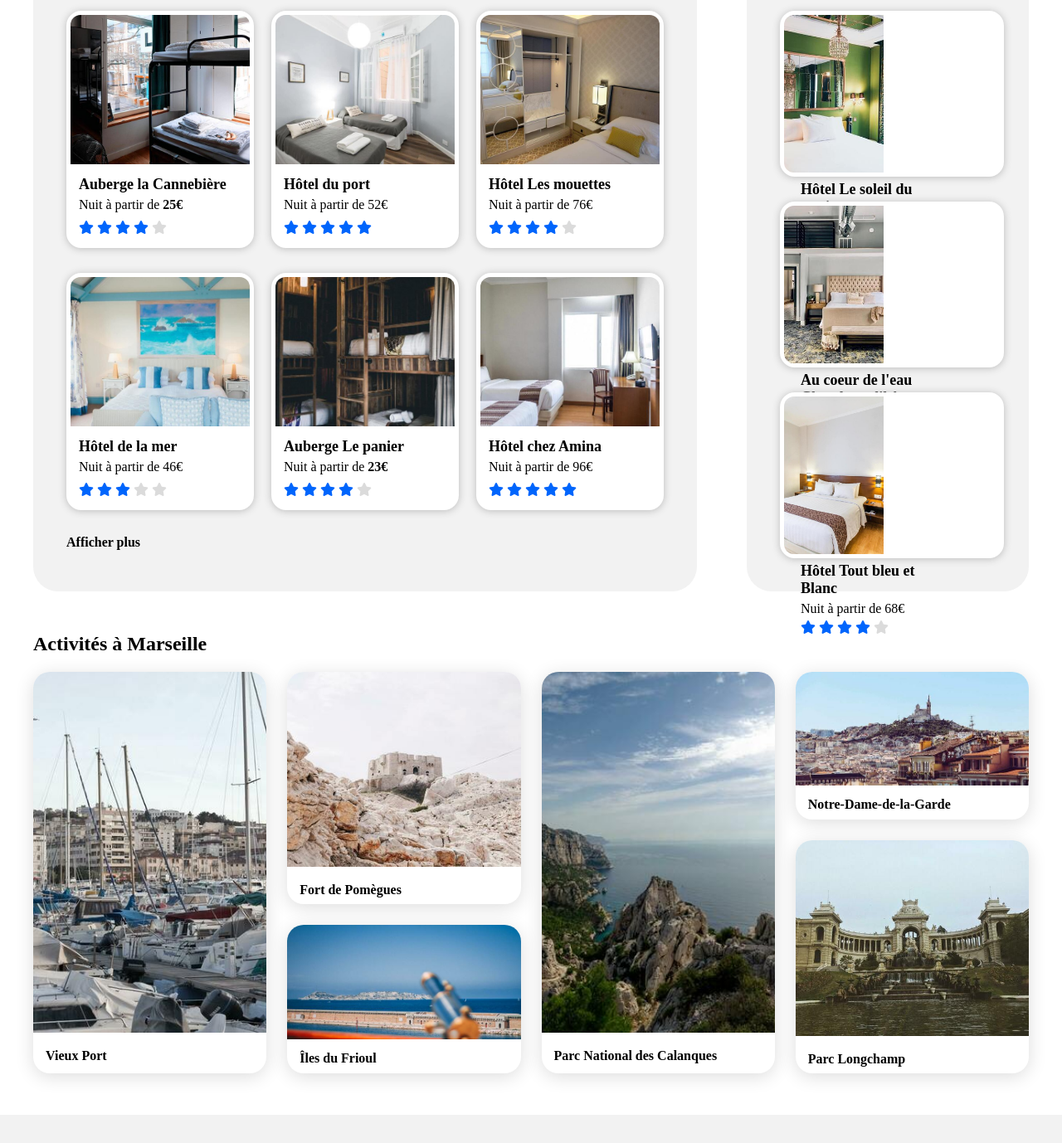
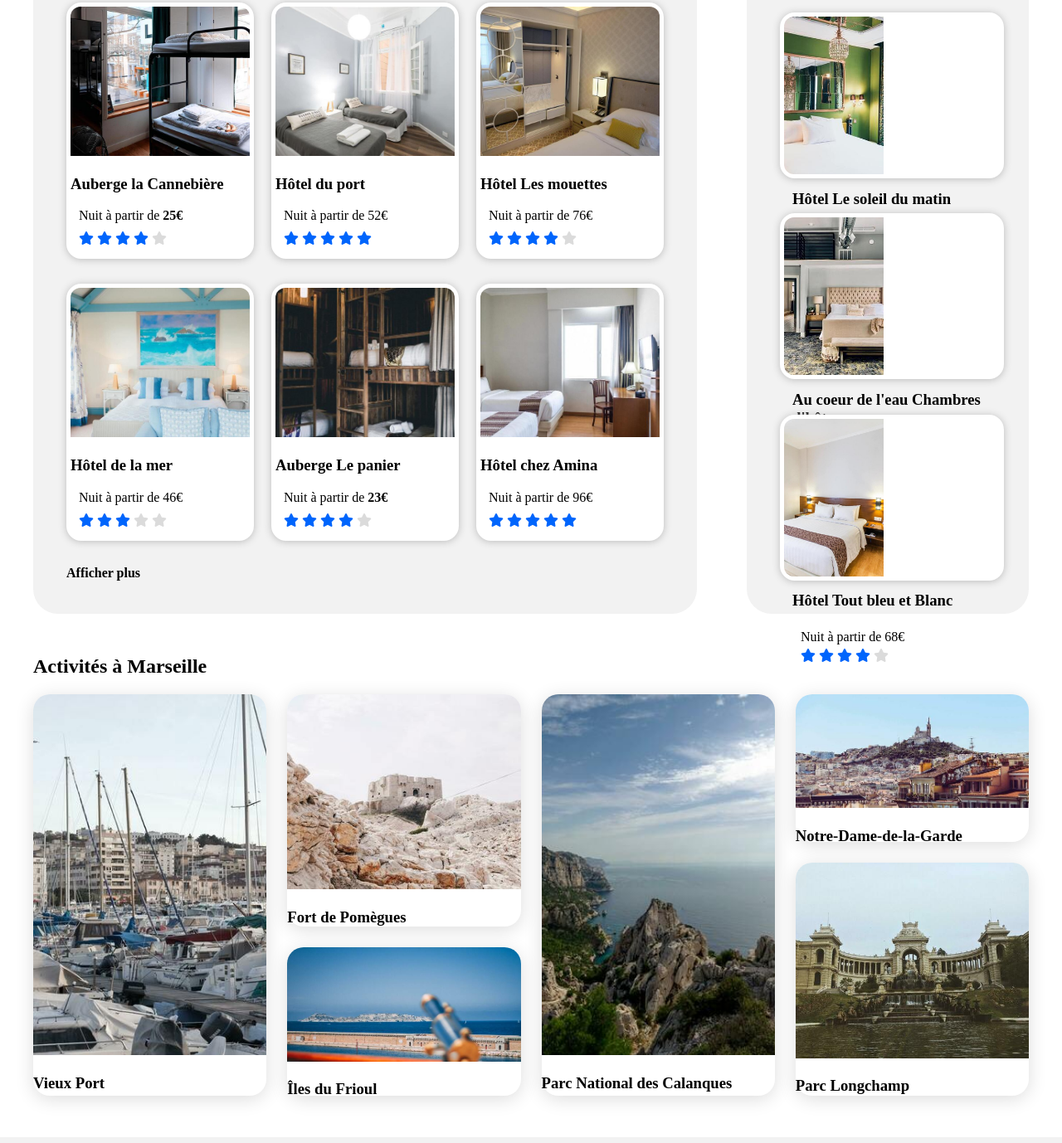
Before and after one commit to lebequin/Reservia_Creation_site_web_base_maquette, a plain HTML site: page index.html in a window 1280 px wide. Shown: the part 402-1780 px from the top of the page at 83% size. Drawn offline with Linux system fonts and the light colour scheme; a web font is replaced by a local one.

Commit message:
Update index.html

```diff
--- a/index.html
+++ b/index.html
@@ -28,7 +28,7 @@
             </nav>
         </header>
         <!-- Recherche du lieu & filtres -->
-        <div class="research">
+        <section class="research">
             <h1>Trouvez votre hébergement pour des vacances de rêve</h1>
             <p>En plein centre ville ou en pleine nature</p>
 
@@ -46,16 +46,16 @@
                 </div>
                 <p><i class="fas fa-info"></i> Plus de 500 logements sont disponibles dans cette ville</p>
             </div>
-        </div>
+        </section>
 
         <!-- hebergement -->
-        <div id="housing">
+        <section id="housing">
             <article>
                 <h2>Hébergement à Marseille</h2>
                 <div class="flex">
                     <a class="card card-1">
                         <img src="images/hebergements/4_small/marcus-loke-WQJvWU_HZFo-unsplash.jpg" alt="image Auberge la Cannebière">
-                        <p class="h3">Auberge la Cannebière</p>
+                        <h3>Auberge la Cannebière</h3>
                         <p>Nuit à partir de <span>25€</span></p>
                         <div class="stars">
                             <i class="fas fa-star color1"></i>
@@ -67,7 +67,7 @@
                     </a>
                     <a class="card card-2">
                         <img src="images/hebergements/4_small/fred-kleber-gTbaxaVLvsg-unsplash.jpg" alt="image Hôtel du port">
-                        <p class="h3">Hôtel du port</p>
+                        <h3>Hôtel du port</h3>
                         <p>Nuit à partir de <span>52€</span></p>
                         <div class="stars">
                             <i class="fas fa-star color1"></i>
@@ -79,7 +79,7 @@
                     </a>
                     <a class="card card-3">
                         <img src="images/hebergements/4_small/reisetopia-B8WIgxA_PFU-unsplash.jpg" alt="image Hôtel Les mouettes">
-                        <p class="h3">Hôtel Les mouettes</p>
+                        <h3>Hôtel Les mouettes</h3>
                         <p>Nuit à partir de <span>76€</span></p>
                         <div class="stars">
                             <i class="fas fa-star color1"></i>
@@ -91,7 +91,7 @@
                     </a>
                     <a class="card card-4">
                         <img src="images/hebergements/4_small/annie-spratt-Eg1qcIitAuA-unsplash.jpg" alt="image Hôtel de la mer">
-                        <p class="h3">Hôtel de la mer</p>
+                        <h3>Hôtel de la mer</h3>
                         <p>Nuit à partir de <span>46€</span></p>
                         <div class="stars">
                             <i class="fas fa-star color1"></i>
@@ -103,7 +103,7 @@
                     </a>
                     <a class="card card-5">
                         <img src="images/hebergements/4_small/nicate-lee-kT-ZyaiwBe0-unsplash.jpg" alt="image Auberge Le panier">
-                        <p class="h3">Auberge Le panier</p>
+                        <h3>Auberge Le panier</h3>
                         <p>Nuit à partir de <span>23€</span></p>
                         <div class="stars">
                             <i class="fas fa-star color1"></i>
@@ -115,7 +115,7 @@
                     </a>
                     <a class="card card-6">
                         <img src="images/hebergements/4_small/febrian-zakaria-M6S1WvfW68A-unsplash.jpg" alt="image Hôtel chez Amina">
-                        <p class="h3">Hôtel chez Amina</p>
+                        <h3>Hôtel chez Amina</h3>
                         <p>Nuit à partir de <span>96€</span></p>
                         <div class="stars">
                             <i class="fas fa-star color1"></i>
@@ -133,7 +133,7 @@
                 <a class="card card-7">
                     <img src="images/hebergements/4_small/emile-guillemot-Bj_rcSC5XfE-unsplash.jpg" alt="image Hôtel Le soleil du matin">
                     <div>
-                        <p class="h3">Hôtel Le soleil du matin</p>
+                        <h3>Hôtel Le soleil du matin</h3>
                         <p>Nuit à partir de <span>128€</span></p>
                         <div class="stars">
                             <i class="fas fa-star color1"></i>
@@ -147,7 +147,7 @@
                 <a class="card card-8">
                     <img src="images/hebergements/4_small/aw-creative-VGs8z60yT2c-unsplash.jpg" alt="image Au coeur de l'eau Chambres d'hôtes">
                     <div>
-                        <p class="h3">Au coeur de l'eau Chambres d'hôtes</p>
+                        <h3>Au coeur de l'eau Chambres d'hôtes</h3>
                         <p>Nuit à partir de <span>71€</span></p>
                         <div class="stars">
                             <i class="fas fa-star color1"></i>
@@ -161,7 +161,7 @@
                 <a class="card card-9">
                     <img src="images/hebergements/4_small/febrian-zakaria-sjvU0THccQA-unsplash.jpg" alt="image Hôtel Tout bleu et Blanc">
                     <div>
-                        <p class="h3">Hôtel Tout bleu et Blanc</p>
+                        <h3>Hôtel Tout bleu et Blanc</h3>
                         <p>Nuit à partir de <span>68€</span></p>
                         <div class="stars">
                             <i class="fas fa-star color1"></i>
@@ -173,31 +173,31 @@
                     </div>
                 </a>
             </aside>
-        </div>
+        </section>
         <!-- Activités -->
-        <div id="activities" class="row">
+        <section id="activities" class="row">
             <h2>Activités à Marseille</h2>
             <div class="gallery">
                 <a href="#" class="activity-card"><img src="images/activites/4_small/reno-laithienne-QUgJhdY5Fyk-unsplash.jpg" alt="image Vieux Port">
-                    <p>Vieux Port</p>
+                    <h3>Vieux Port</h3>
                 </a>
                 <a href="#" class="activity-card"><img src="images/activites/4_small/paul-hermann-QFTrLdQIRhI-unsplash.jpg" alt="image Fort de Pomègues">
-                    <p>Fort de Pomègues</p>
+                    <h3>Fort de Pomègues</h3>
                 </a>
                 <a href="#" class="activity-card"><img src="images/activites/4_small/kevin-hikari-rV_Qd1l-VXg-unsplash.jpg" alt="image Îles du Frioul">
-                    <p>Îles du Frioul</p>
+                    <h3>Îles du Frioul</h3>
                 </a>
                 <a href="#" class="activity-card"><img src="images/activites/4_small/kilyan-sockalingum-NR8-cBCN3aI-unsplash.jpg" alt="image Parc National des Calanques">
-                    <p>Parc National des Calanques</p>
+                    <h3>Parc National des Calanques</h3>
                 </a>
                 <a href="#" class="activity-card"><img src="images/activites/4_small/florian-wehde-xW9e8gdotxI-unsplash.jpg" alt="image Notre-Dame-de-la-Garde">
-                    <p>Notre-Dame-de-la-Garde</p>
+                    <h3>Notre-Dame-de-la-Garde</h3>
                 </a>
                 <a href="#" class="activity-card"><img src="images/activites/4_small/lena-paulin-wH2-EJoDcV0-unsplash.jpg" alt="image Parc Longchamp">
-                    <p>Parc Longchamp</p>
+                    <h3>Parc Longchamp</h3>
                 </a>
             </div>
-        </div>
+        </section>
         <!-- Footer -->
         <footer>
             <div>
```
